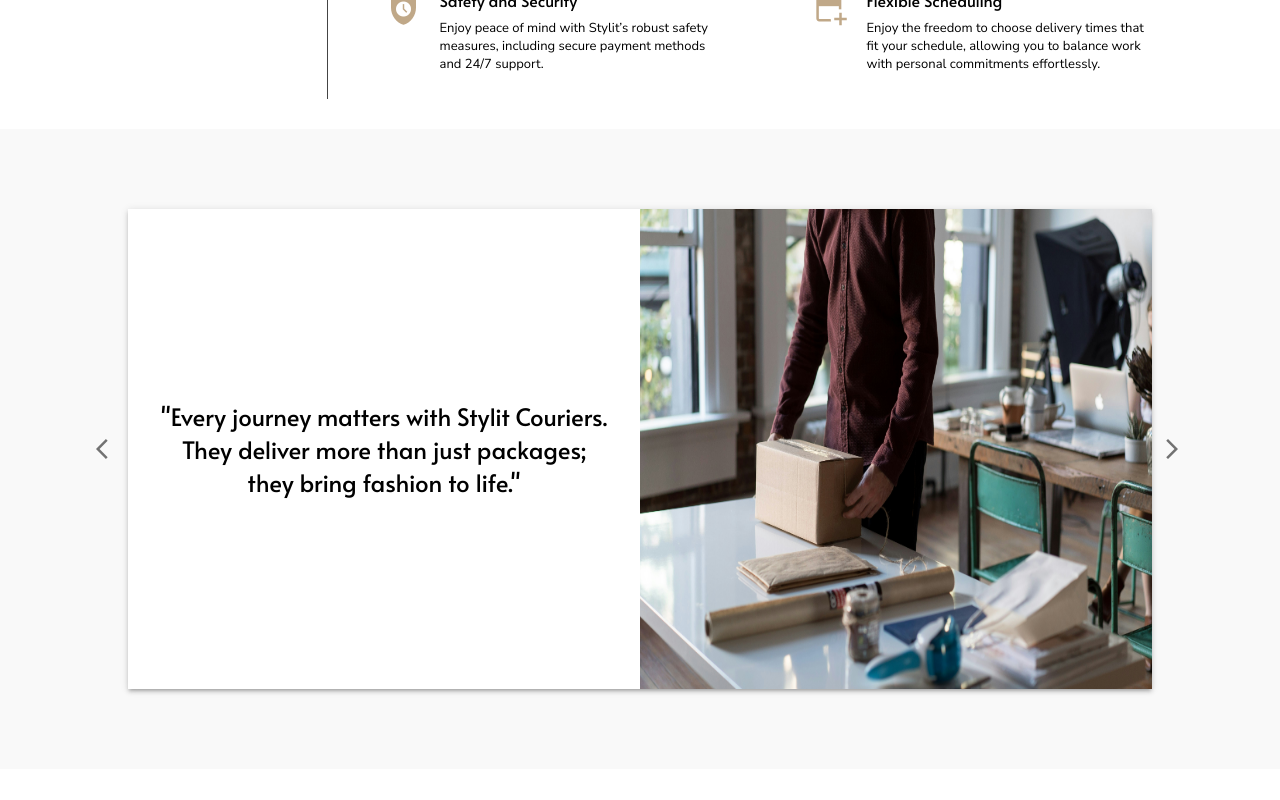
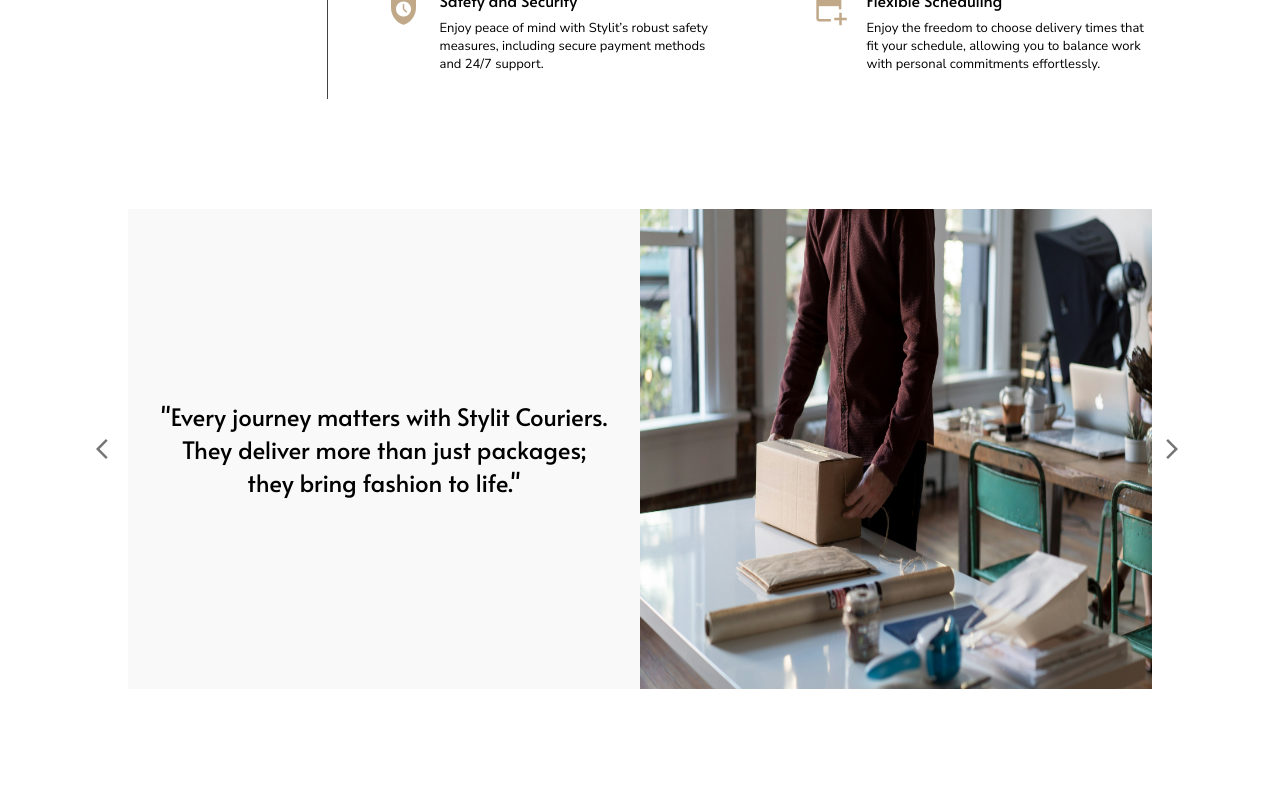
Before and after one commit to Buddhi098/stylit-frontend, a React (Create React App) app: page /public/courier_signup in a window 1280 px wide. Shown: the part 960-1760 px from the top of the page. Built offline with nearby package versions, Linux system fonts and the light colour scheme.

Commit message:
section 4

```diff
--- a/src/public/pages/courier_sign_up_page/Section4.jsx
+++ b/src/public/pages/courier_sign_up_page/Section4.jsx
@@ -37,7 +37,7 @@ const Section4 = () => {
       display="flex"
       justifyContent="center"
       alignItems="center"
-      sx={{ height: '80vh', backgroundColor: '#f9f9f9' }}
+      sx={{ height: '80vh' }}
     >
       <IconButton onClick={handlePrev}>
         <ArrowBackIosIcon />
@@ -47,10 +47,9 @@ const Section4 = () => {
         alignItems="center"
         justifyContent="space-between"
         sx={{
-          width: '80%',
+          width: "80%",
           height: '60vh',
           backgroundColor: '#ffffff',
-          boxShadow: 3,
           overflow: 'hidden',
         }}
       >
@@ -59,7 +58,7 @@ const Section4 = () => {
           display="flex"
           justifyContent="center"
           alignItems="center"
-          sx={{ padding: 4 }}
+          sx={{ padding: 4 , backgroundColor: '#f9f9f9' ,height: '100%'}}
         >
           <Typography variant="subtitle_alata" sx={{ textAlign: 'center' }}>
             {slides[currentIndex].text}
```
